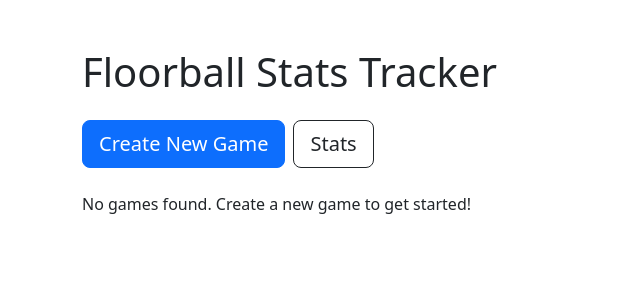
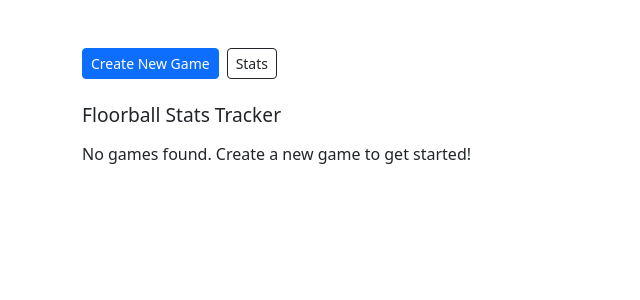
Before and after one commit to dennyschwender/FloorballStatsTracker, a Flask app: page / in a window 1280 px wide. Shown: the top 300 px of the page, without its empty margins (0-640 px from the left). Run offline with Flask 3, Linux system fonts and the light colour scheme; the visitor is signed in with stand-in values (Sample User, id 1).

Commit message:
Improved page format and visualizatioon

```diff
--- a/templates/index.html
+++ b/templates/index.html
@@ -10,12 +10,12 @@
 
 <body>
     <div class="container mt-5">
-        <h1 class="mb-4">Floorball Stats Tracker</h1>
         <div class="d-flex flex-wrap gap-2 align-items-center mb-4">
-            <a href="/create_game" class="btn btn-primary btn-lg">Create New Game</a>
+            <a href="/create_game" class="btn btn-primary btn-sm">Create New Game</a>
             {% if games %}
             <form method="get" action="/" class="d-inline-block">
-                <select class="form-select d-inline-block w-auto" name="team" onchange="this.form.submit()">
+                <select class="form-select form-select-sm d-inline-block w-auto" name="team"
+                    onchange="this.form.submit()">
                     <option value="">All Teams</option>
                     {% set teams = games | map(attribute='team') | list | unique | sort %}
                     {% for team in teams %}
@@ -23,13 +23,13 @@
                     {% endfor %}
                 </select>
             </form>
-            </form>
             {% endif %}
             {% if latest_game_id is not none %}
-            <a href="/game/{{ latest_game_id }}" class="btn btn-success btn-lg">Go to Latest Game</a>
+            <a href="/game/{{ latest_game_id }}" class="btn btn-success btn-sm">Go to Latest Game</a>
             {% endif %}
-            <a href="/stats" class="btn btn-outline-dark btn-lg">Stats</a>
+            <a href="/stats" class="btn btn-outline-dark btn-sm">Stats</a>
         </div>
+        <h1 class="mb-3" style="font-size:1.2rem;">Floorball Stats Tracker</h1>
         {% if games %}
         <h2 class="mb-3">All Games{% if selected_team %} for {{ selected_team }}{% endif %}</h2>
         <ul class="list-group">
--- a/templates/pin.html
+++ b/templates/pin.html
@@ -14,7 +14,7 @@
             <div class="col-md-4">
                 <div class="card shadow">
                     <div class="card-body">
-                        <h4 class="card-title mb-3 text-center">Enter Access PIN</h4>
+                        <h4 class="card-title mb-3 text-center" style="font-size:1.2rem;">Enter Access PIN</h4>
                         {% if error %}
                         <div class="alert alert-danger">{{ error }}</div>
                         {% endif %}
@@ -23,7 +23,7 @@
                                 <input type="password" class="form-control" name="pin" placeholder="PIN" autofocus
                                     required>
                             </div>
-                            <button type="submit" class="btn btn-primary w-100">Enter</button>
+                            <button type="submit" class="btn btn-primary btn-sm w-100">Enter</button>
                         </form>
                     </div>
                 </div>
```
Also changed, not shown: templates/game_details.html (+7 -10 lines), templates/game_form.html (+4 -4 lines), README.md.
